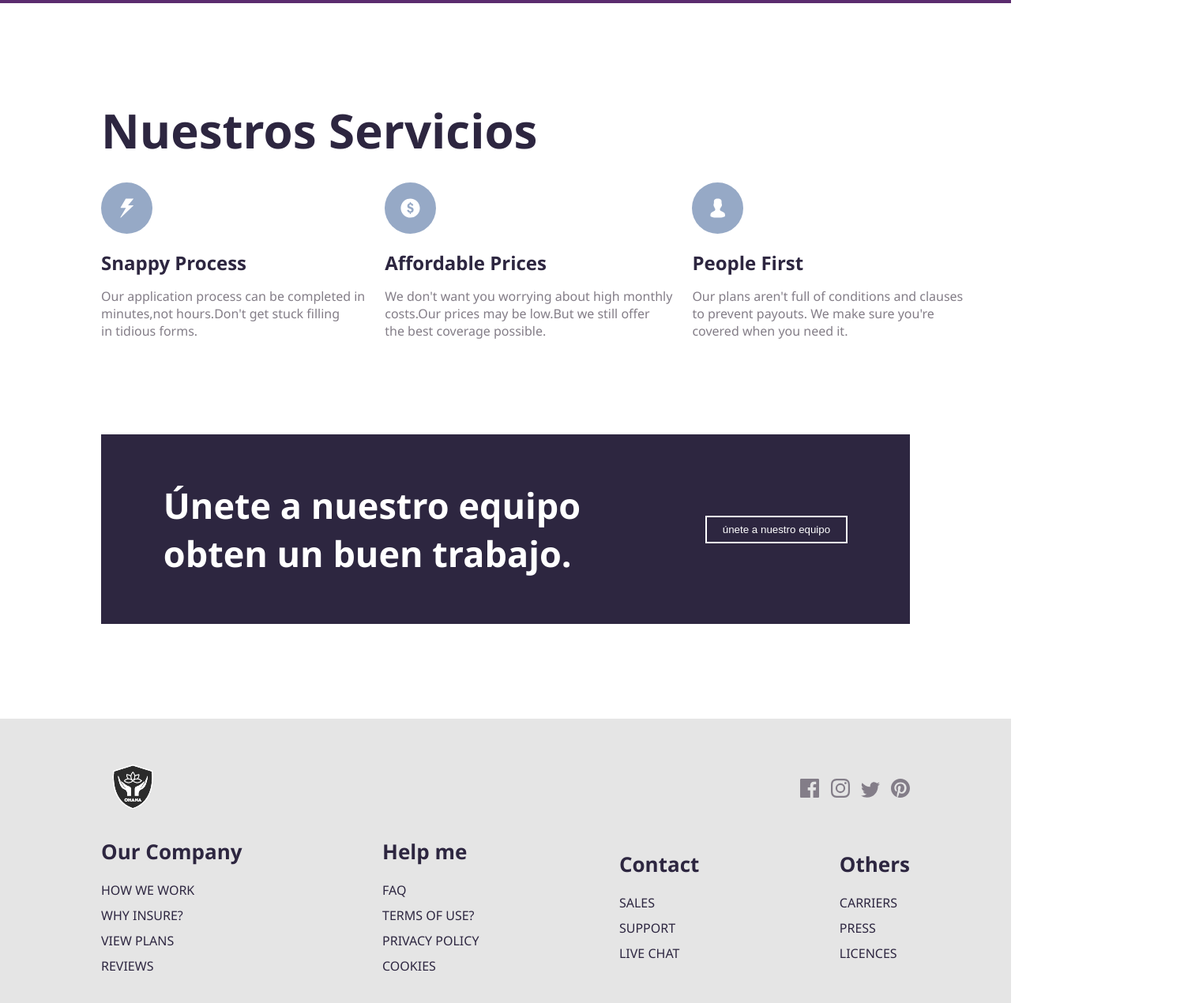
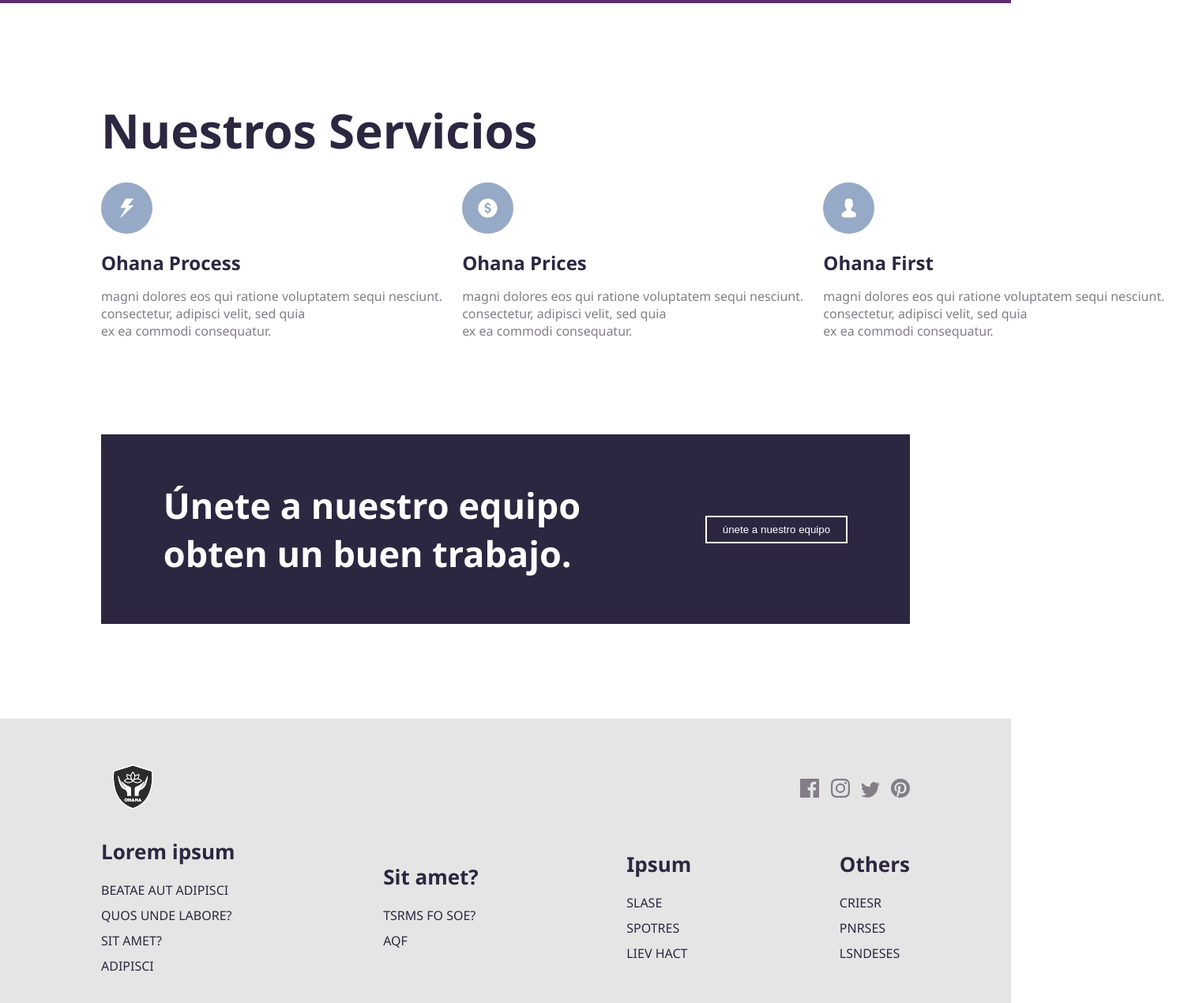
Before and after one commit to wardux/ohana, a plain HTML site: page index.html in a window 1280 px wide. Shown: the part 796-2066 px from the top of the page at 79% size, 1499 px wide, since content can reach past the window. Drawn offline with Linux system fonts and the light colour scheme.

Commit message:
third commit

```diff
--- a/index.html
+++ b/index.html
@@ -39,29 +39,30 @@
       <div class="feature-items-container">
         <div class="feature-item">
           <img src="./images/icon-snappy-process.svg" alt="" />
-          <h1>Snappy Process</h1>
+          <h1>Ohana Process</h1>
           <p
-            >Our application process can be completed in<br />minutes,not
-            hours.Don't get stuck filling <br />in tidious forms.</p
-          >
+            >magni dolores eos qui ratione voluptatem sequi nesciunt.<br />
+            consectetur, adipisci velit, sed quia<br />
+            ex ea commodi consequatur.</p
+            >
         </div>
         <div class="feature-item">
           <img src="./images/icon-affordable-prices.svg" alt="" />
-          <h1>Affordable Prices</h1>
+          <h1>Ohana Prices</h1>
           <p
-            >We don't want you worrying about high monthly <br />costs.Our
-            prices may be low.But we still offer<br />
-            the best coverage possible.</p
-          >
+            >magni dolores eos qui ratione voluptatem sequi nesciunt.<br />
+            consectetur, adipisci velit, sed quia<br />
+            ex ea commodi consequatur.</p
+            >
         </div>
         <div class="feature-item">
           <img src="./images/icon-people-first.svg" alt="" />
-          <h1>People First</h1>
+          <h1>Ohana First</h1>
           <p
-            >Our plans aren't full of conditions and clauses<br />
-            to prevent payouts. We make sure you're<br />
-            covered when you need it.</p
-          >
+            >magni dolores eos qui ratione voluptatem sequi nesciunt.<br />
+            consectetur, adipisci velit, sed quia<br />
+            ex ea commodi consequatur.</p
+            >
         </div>
       </div>
     </section>
@@ -85,37 +86,37 @@
         </div>
         <div class="footer-menu-container">
           <div class="menu">
-            <h1>Our Company</h1>
+            <h1>Lorem ipsum</h1>
             <div class="menu-items">
-              <a href="#">How we work</a>
-              <a href="#">Why Insure?</a>
-              <a href="#">View Plans</a>
-              <a href="#">Reviews</a>
+              <a href="#">beatae aut adipisci</a>
+              <a href="#">quos unde labore?</a>
+              <a href="#">Sit amet?</a>
+              <a href="#">Adipisci</a>
             </div>
           </div>
           <div class="menu">
-            <h1>Help me</h1>
+            <h1>Sit amet?</h1>
             <div class="menu-items">
-              <a href="#">Faq</a>
-              <a href="#">Terms of use?</a>
-              <a href="#">Privacy policy</a>
-              <a href="#">cookies</a>
+              <a href="#">Tsrms fo soe?</a>
+              <a href="#">AQF</a>
+              <!-- <a href="#">Privacy policy</a> -->
+              <!-- <a href="#">cookies</a> -->
             </div>
           </div>
           <div class="menu">
-            <h1>Contact</h1>
+            <h1>Ipsum</h1>
             <div class="menu-items">
-              <a href="#">Sales</a>
-              <a href="#">Support</a>
-              <a href="#">Live Chat</a>
+              <a href="#">Slase</a>
+              <a href="#">Spotres</a>
+              <a href="#">Liev hact</a>
             </div>
           </div>
           <div class="menu">
             <h1>Others</h1>
             <div class="menu-items">
-              <a href="#">Carriers</a>
-              <a href="#">Press</a>
-              <a href="#">Licences</a>
+              <a href="#">Criesr</a>
+              <a href="#">Pnrses</a>
+              <a href="#">Lsndeses</a>
             </div>
           </div>
         </div>
```
